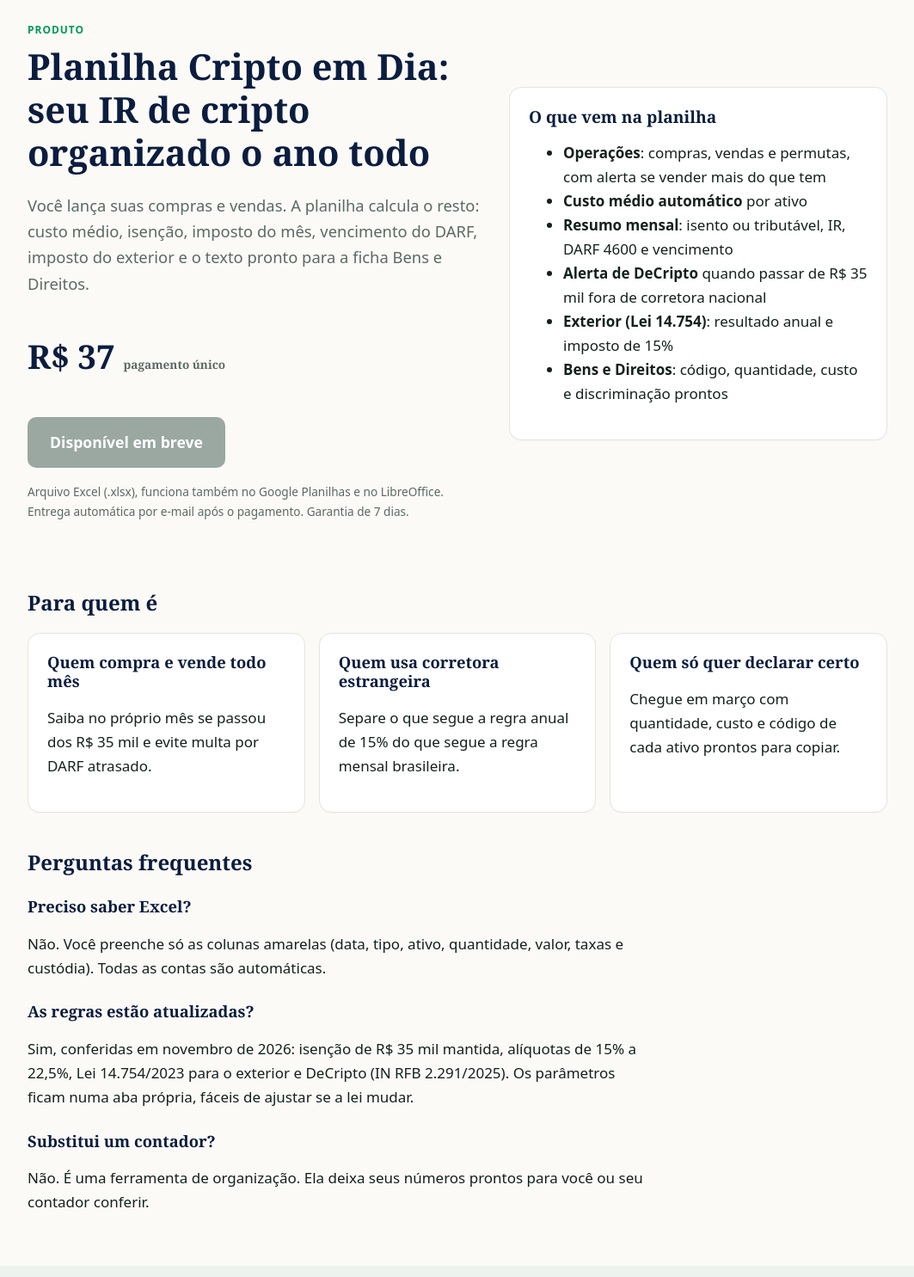
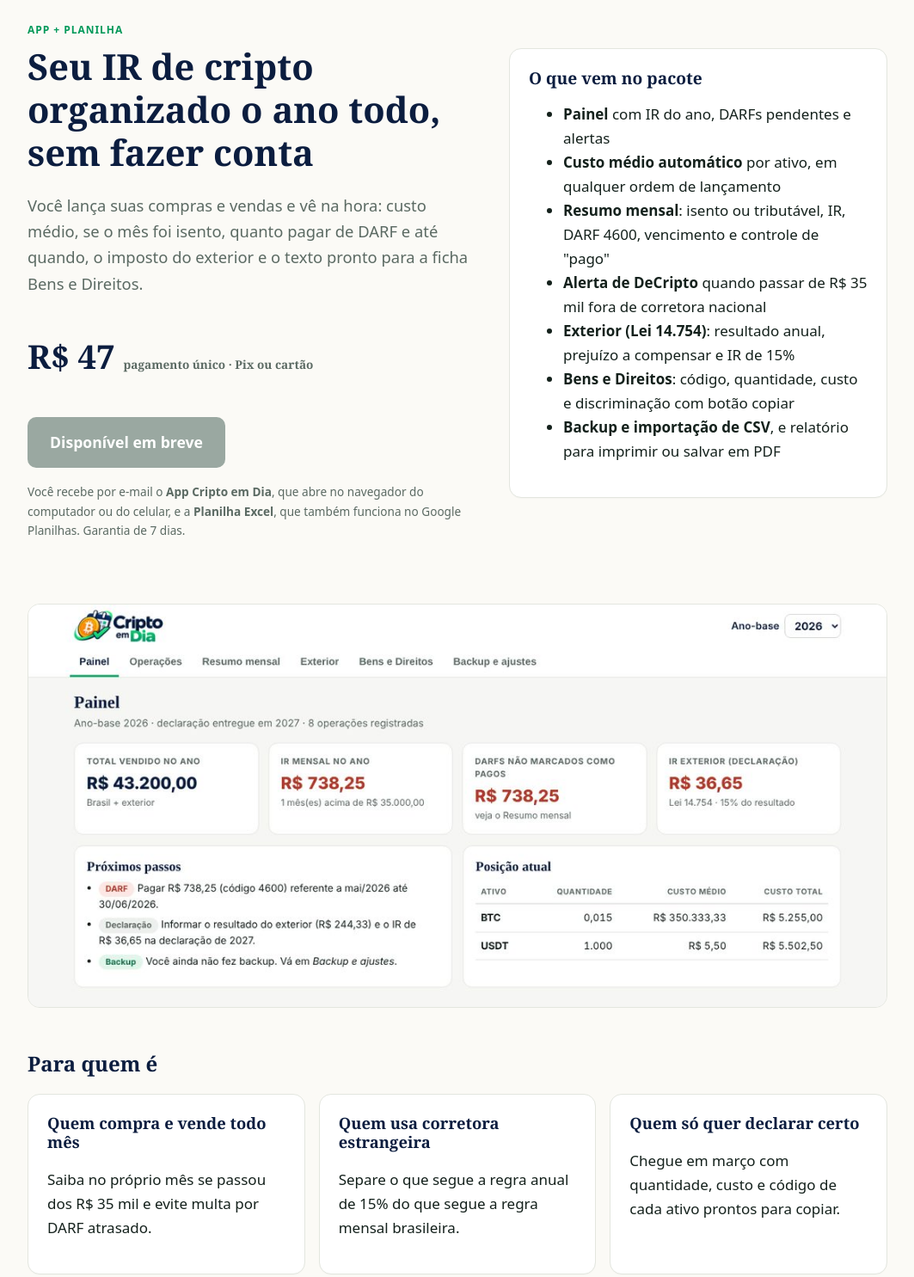
Before and after one commit to criptoemdiaapp/Cripto-em-Dia, a plain HTML site: page docs/planilha/index.html in a window 1280 px wide. Shown: the part 160-1645 px from the top of the page at 86% size, without its empty margins (108-1171 px from the left). Drawn offline with Linux system fonts and the light colour scheme.

Commit message:
Página de venda: pacote App + Planilha por R$ 47

```diff
--- a/docs/planilha/index.html
+++ b/docs/planilha/index.html
@@ -3,12 +3,12 @@
 <head>
 <meta charset="utf-8">
 <meta name="viewport" content="width=device-width, initial-scale=1">
-<title>Planilha de IR para criptomoedas | Cripto em Dia</title>
-<meta name="description" content="Planilha para controlar compras e vendas de cripto e calcular custo médio, isenção, IR mensal, DARF, exterior (Lei 14.754) e Bens e Direitos.">
+<title>App e planilha de IR para criptomoedas | Cripto em Dia</title>
+<meta name="description" content="App e planilha para controlar compras e vendas de cripto e calcular custo médio, isenção, IR mensal, DARF, exterior (Lei 14.754) e Bens e Direitos.">
 <link rel="canonical" href="https://criptoemdiaapp.github.io/Cripto-em-Dia/planilha/">
 <meta property="og:type" content="website">
-<meta property="og:title" content="Planilha de IR para criptomoedas">
-<meta property="og:description" content="Planilha para controlar compras e vendas de cripto e calcular custo médio, isenção, IR mensal, DARF, exterior (Lei 14.754) e Bens e Direitos.">
+<meta property="og:title" content="App e planilha de IR para criptomoedas">
+<meta property="og:description" content="App e planilha para controlar compras e vendas de cripto e calcular custo médio, isenção, IR mensal, DARF, exterior (Lei 14.754) e Bens e Direitos.">
 <meta property="og:url" content="https://criptoemdiaapp.github.io/Cripto-em-Dia/planilha/">
 <meta property="og:locale" content="pt_BR">
 <link rel="icon" type="image/png" sizes="48x48" href="../assets/img/favicon-48.png">
@@ -29,24 +29,29 @@
 <main class="wrap">
 <section class="hero">
   <div>
-    <p class="kicker">Produto</p>
-    <h1>Planilha Cripto em Dia: seu IR de cripto organizado o ano todo</h1>
-    <p class="lead">Você lança suas compras e vendas. A planilha calcula o resto: custo médio, isenção, imposto do mês, vencimento do DARF, imposto do exterior e o texto pronto para a ficha Bens e Direitos.</p>
-    <p class="price">R$ 37 <span class="small">pagamento único</span></p>
+    <p class="kicker">App + Planilha</p>
+    <h1>Seu IR de cripto organizado o ano todo, sem fazer conta</h1>
+    <p class="lead">Você lança suas compras e vendas e vê na hora: custo médio, se o mês foi isento, quanto pagar de DARF e até quando, o imposto do exterior e o texto pronto para a ficha Bens e Direitos.</p>
+    <p class="price">R$ 47 <span class="small">pagamento único · Pix ou cartão</span></p>
     <p><span class="btn btn-big btn-off">Disponível em breve</span></p>
-    <p class="small">Arquivo Excel (.xlsx), funciona também no Google Planilhas e no LibreOffice. Entrega automática por e-mail após o pagamento. Garantia de 7 dias.</p>
+    <p class="small">Você recebe por e-mail o <strong>App Cripto em Dia</strong>, que abre no navegador do computador ou do celular, e a <strong>Planilha Excel</strong>, que também funciona no Google Planilhas. Garantia de 7 dias.</p>
   </div>
   <div class="card">
-    <h2 style="margin-top:0;font-size:1.2rem">O que vem na planilha</h2>
+    <h2 style="margin-top:0;font-size:1.2rem">O que vem no pacote</h2>
     <ul>
-      <li><strong>Operações</strong>: compras, vendas e permutas, com alerta se vender mais do que tem</li>
-      <li><strong>Custo médio automático</strong> por ativo</li>
-      <li><strong>Resumo mensal</strong>: isento ou tributável, IR, DARF 4600 e vencimento</li>
+      <li><strong>Painel</strong> com IR do ano, DARFs pendentes e alertas</li>
+      <li><strong>Custo médio automático</strong> por ativo, em qualquer ordem de lançamento</li>
+      <li><strong>Resumo mensal</strong>: isento ou tributável, IR, DARF 4600, vencimento e controle de "pago"</li>
       <li><strong>Alerta de DeCripto</strong> quando passar de R$ 35 mil fora de corretora nacional</li>
-      <li><strong>Exterior (Lei 14.754)</strong>: resultado anual e imposto de 15%</li>
-      <li><strong>Bens e Direitos</strong>: código, quantidade, custo e discriminação prontos</li>
+      <li><strong>Exterior (Lei 14.754)</strong>: resultado anual, prejuízo a compensar e IR de 15%</li>
+      <li><strong>Bens e Direitos</strong>: código, quantidade, custo e discriminação com botão copiar</li>
+      <li><strong>Backup e importação de CSV</strong>, e relatório para imprimir ou salvar em PDF</li>
     </ul>
   </div>
+</section>
+
+<section>
+  <img src="../assets/img/app-painel.jpg" alt="Painel do App Cripto em Dia com IR do ano, DARFs pendentes e posição por ativo" style="width:100%;border-radius:14px;border:1px solid var(--line)" loading="lazy">
 </section>
 
 <section>
@@ -60,10 +65,12 @@
 
 <section class="prose">
   <h2>Perguntas frequentes</h2>
+  <h3>Meus dados ficam guardados onde?</h3>
+  <p>Só no seu aparelho. O app funciona dentro do seu navegador e não envia nada para a internet: nem nós vemos suas operações. Por isso ele tem um botão de backup, para você guardar uma cópia e abrir em outro computador.</p>
   <h3>Preciso saber Excel?</h3>
-  <p>Não. Você preenche só as colunas amarelas (data, tipo, ativo, quantidade, valor, taxas e custódia). Todas as contas são automáticas.</p>
+  <p>Não. No app você preenche um formulário simples. A planilha vem junto para quem prefere Excel ou quer mandar os números para o contador.</p>
   <h3>As regras estão atualizadas?</h3>
-  <p>Sim, conferidas em novembro de 2026: isenção de R$ 35 mil mantida, alíquotas de 15% a 22,5%, Lei 14.754/2023 para o exterior e DeCripto (IN RFB 2.291/2025). Os parâmetros ficam numa aba própria, fáceis de ajustar se a lei mudar.</p>
+  <p>Sim, conferidas em novembro de 2026: isenção de R$ 35 mil mantida, alíquotas de 15% a 22,5%, Lei 14.754/2023 para o exterior e DeCripto (IN RFB 2.291/2025). Os parâmetros podem ser ajustados se a lei mudar.</p>
   <h3>Substitui um contador?</h3>
   <p>Não. É uma ferramenta de organização. Ela deixa seus números prontos para você ou seu contador conferir.</p>
 </section>
--- a/site.json
+++ b/site.json
@@ -1,7 +1,7 @@
 {
   "name": "Cripto em Dia",
   "base_url": "https://criptoemdiaapp.github.io/Cripto-em-Dia",
-  "preco": "37",
+  "preco": "47",
   "kiwify_checkout_url": "",
   "aads_unit_id": ""
 }
```
Also changed, not shown: docs/boletim/2026-11-19-regras-que-valem-para-o-ir-2027/index.html (+1 -1 lines), docs/calculadora-ir-cripto/index.html (+1 -1 lines), docs/guias/como-declarar-cripto-ir/index.html (+1 -1 lines), docs/guias/decripto/index.html (+1 -1 lines), docs/guias/exchange-estrangeira-lei-14754/index.html (+1 -1 lines), docs/guias/isencao-35-mil/index.html (+1 -1 lines), docs/index.html (+1 -1 lines), templates/planilha.html (+20 -13 lines), assets/img/app-painel.jpg (added), docs/assets/img/app-painel.jpg (added), 1 other file.
